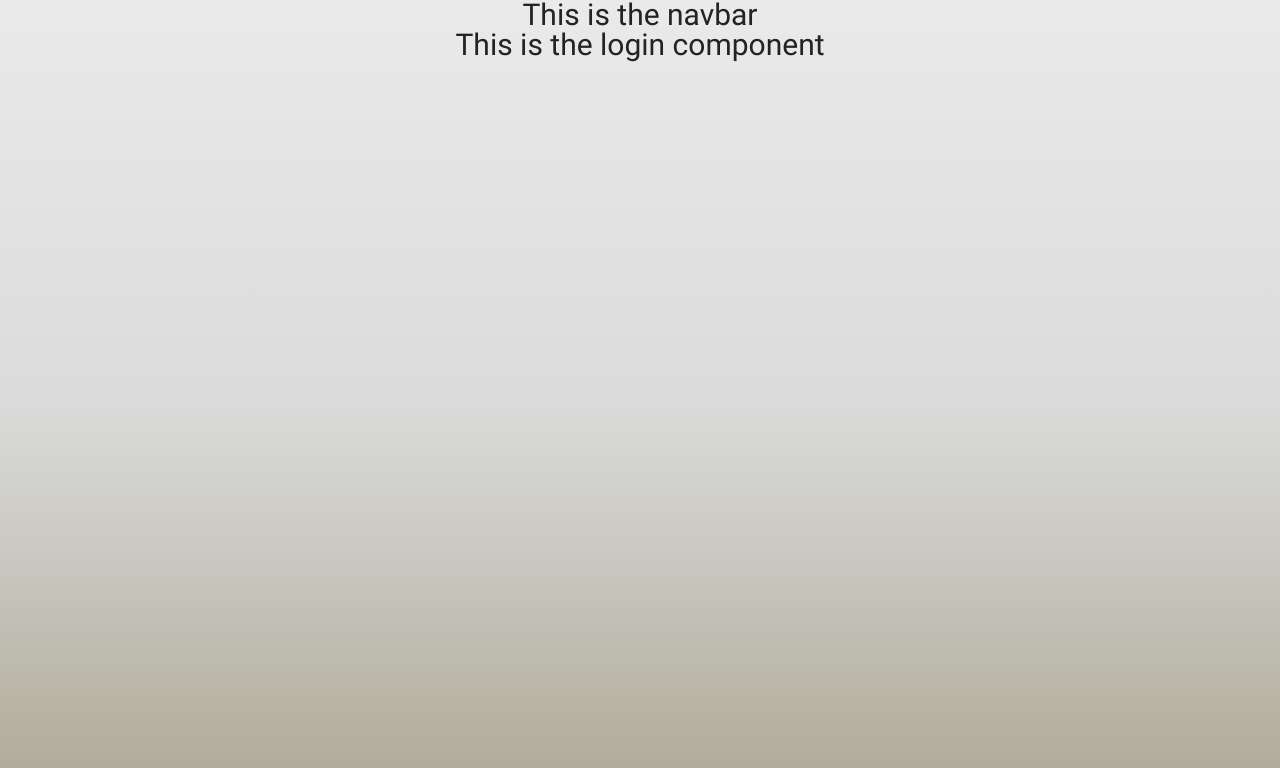
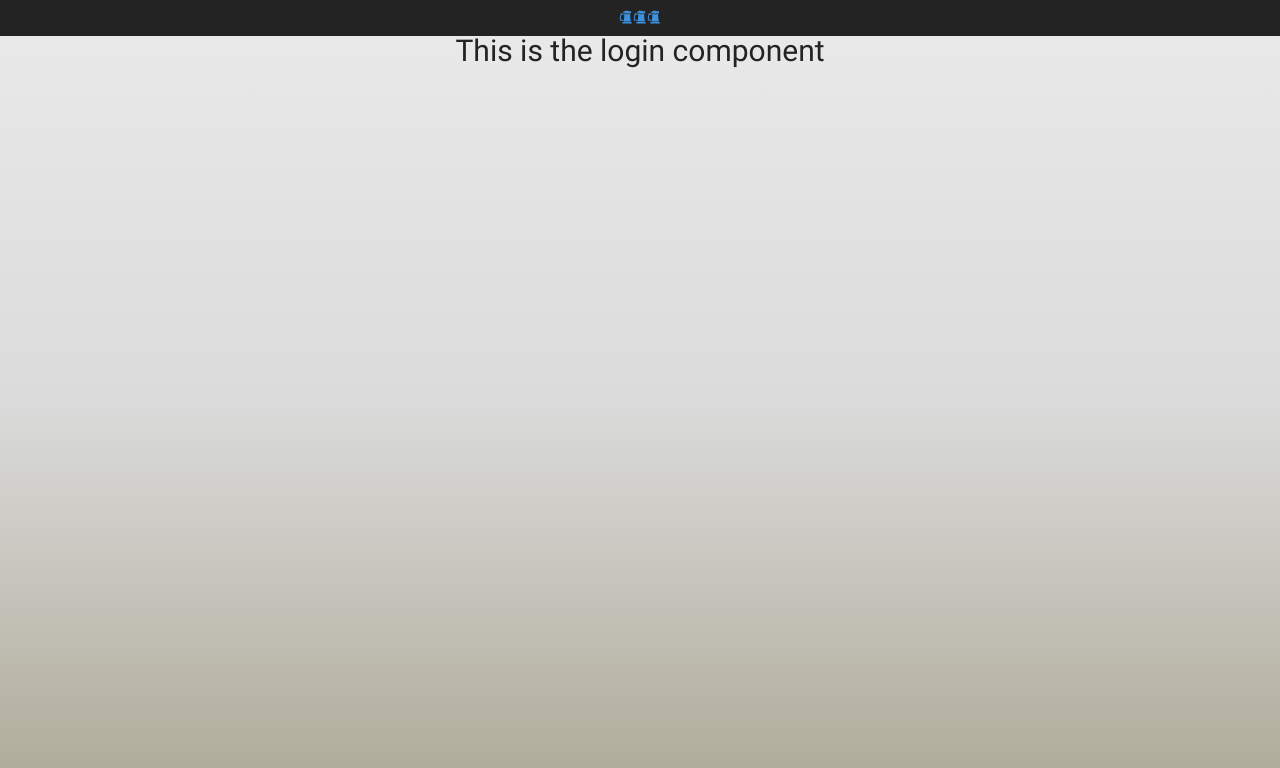
Before and after one commit to adventurini/MyHouse, a React (Create React App) app in the folder client/: page / in a window 1280 px wide. Shown: the top 768 px of the page. Built offline with nearby package versions, Linux system fonts and the light colour scheme.

Commit message:
catchup commit

```diff
--- a/client/src/components/Navbar.js
+++ b/client/src/components/Navbar.js
@@ -1,5 +1,6 @@
 import React, { Fragment, Component } from 'react';
 
+import { GiBeerStein } from 'react-icons/gi';
 import { connect } from 'react-redux';
 
 
@@ -10,7 +11,11 @@ class Navbar extends Component {
     render() {
         return (
         <Fragment>
-          <h3>This is the navbar</h3>
+            <section className='navbar'>
+                <GiBeerStein />
+                <GiBeerStein />
+                <GiBeerStein />
+            </section>
         </Fragment>
         );
     }
--- a/client/src/styles/css/index.css
+++ b/client/src/styles/css/index.css
@@ -136,10 +136,11 @@ html {
 body {
   font-family: 'Roboto', sans-serif;
   font-weight: 400;
-  color: #ffffff;
+  color: #232323;
   margin: 0;
   -webkit-font-smoothing: antialiased;
   -moz-osx-font-smoothing: grayscale;
+  font-size: 1.6rem;
 }
 h1,
 .h1 {
@@ -486,3 +487,9 @@ body {
 .App-intro {
   font-size: large;
 }
+.navbar {
+  width: 100%;
+  background-color: #232323;
+  color: #3d92e0;
+  padding: 10px;
+}
--- /dev/null
+++ b/client/src/styles/less/Navbar.less
@@ -0,0 +1,6 @@
+.navbar {
+    width: 100%;
+    background-color: @nav-bg;
+    color: @nav-font;
+    padding: 10px;
+}
--- a/client/src/styles/less/global.less
+++ b/client/src/styles/less/global.less
@@ -13,6 +13,7 @@ body {
   margin: 0;
   -webkit-font-smoothing: antialiased;
   -moz-osx-font-smoothing: grayscale;
+  font-size: 1.6rem;
 }
 
 h1, .h1 { font-size: 4.2rem; .font-title; }
--- a/client/src/styles/less/index.less
+++ b/client/src/styles/less/index.less
@@ -3,3 +3,4 @@
 @import 'mixins.less';
 
 @import 'App.less';
+@import 'Navbar.less';
```
Also changed, not shown: client/src/styles/less/mixins.less (+4 -4 lines), 1 other file (tests, documents, lock files or other folders). Lines whose indentation alone changed are shown as unchanged.
